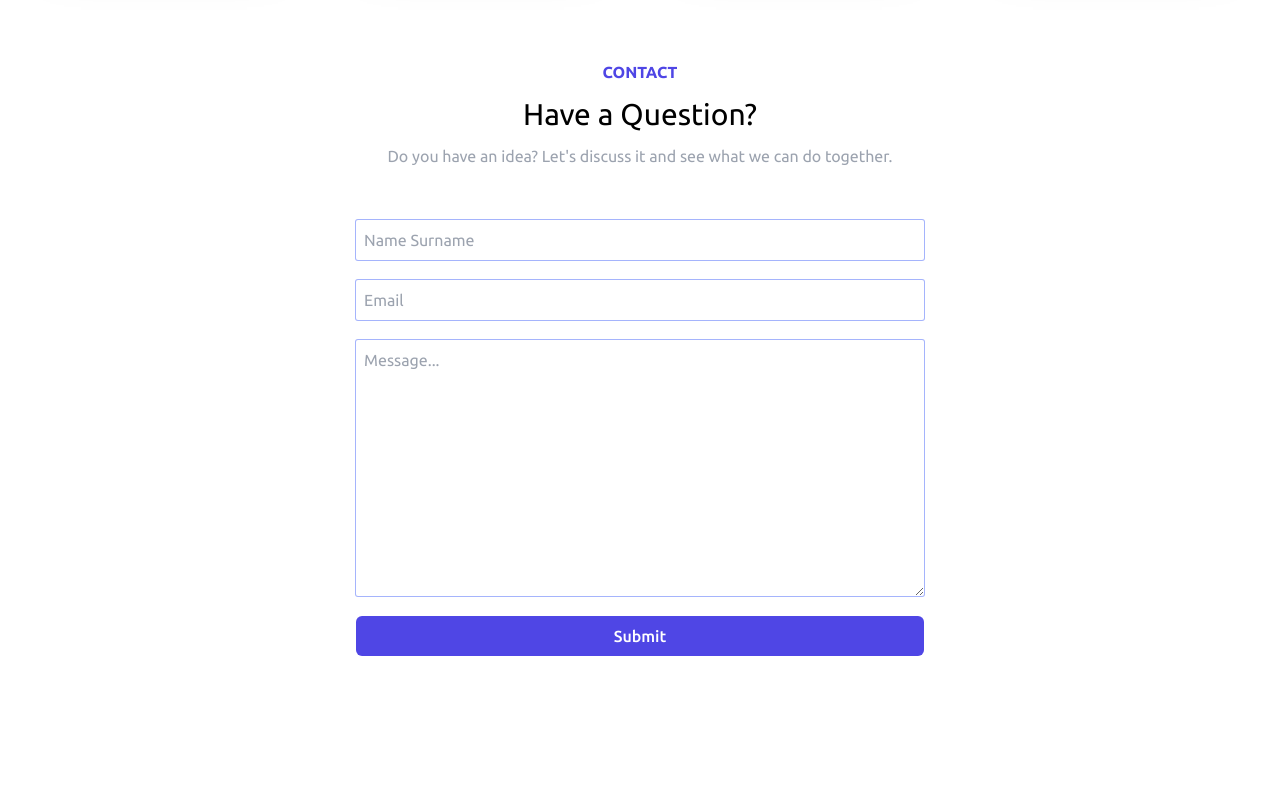
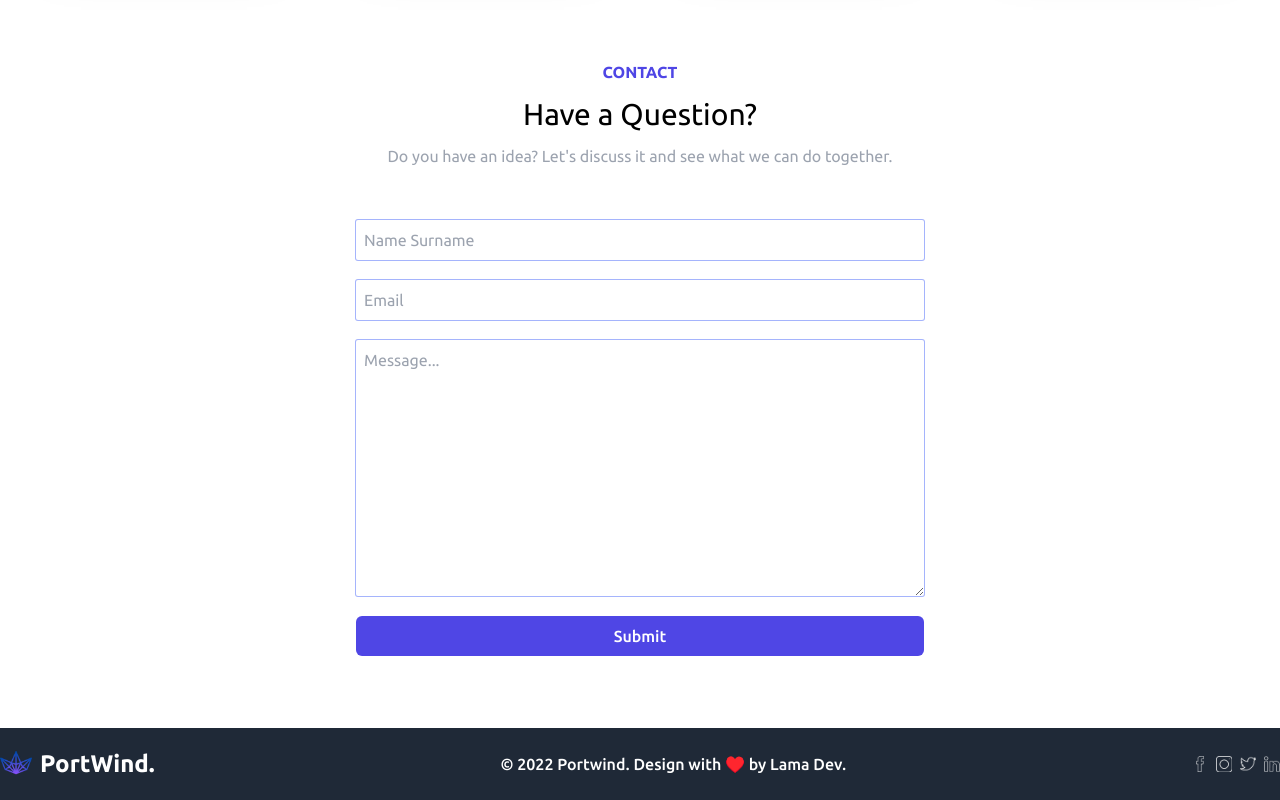
Before and after one commit to TsaiTsaiChieh/portfolio-tailwind, a website: page index.html in a window 1280 px wide. Shown: the part 3306-4106 px from the top of the page. Before the commit the page ends 4034 px from the top, so only its background shows below. Drawn offline with Linux system fonts and the light colour scheme.

Commit message:
:sparkles: Footer

```diff
--- a/index.html
+++ b/index.html
@@ -278,6 +278,24 @@
         <button class="w-1/2 bg-indigo-600 text-white font-medium px-3 py-2 rounded-md cursor-pointer">Submit</button>
       </form>
     </div>
+
+  </div>
+  <!-- footer -->
+  <div class="w-full bg-gray-800 z-10">
+    <div class="container mx-auto py-5 flex items-center justify-between">
+      <div class="flex items-center gap-2">
+        <img class="w-8" src="./img/logo.png" alt="icon">
+        <span class="text-2xl font-bold text-white">PortWind.</span>
+      </div>
+      <span class="hidden md:block font-medium text-white">© 2022 Portwind. Design with ♥️ by Lama Dev.</span>
+      <div class="flex gap-2">
+        <img class="w-4 cursor-pointer" src="./img/facebook.png" alt="facebook">
+        <img class="w-4 cursor-pointer" src="./img/instagram.png" alt="instagram">
+        <img class="w-4 cursor-pointer" src="./img/twitter.png" alt="twitter">
+        <img class="w-4 cursor-pointer" src="./img/linkedin.png" alt="linkedin">
+      </div>
+    </div>
+
   </div>
   <script src="./autotyping.min.js"></script>
   <script src="./app.js"></script>
```
